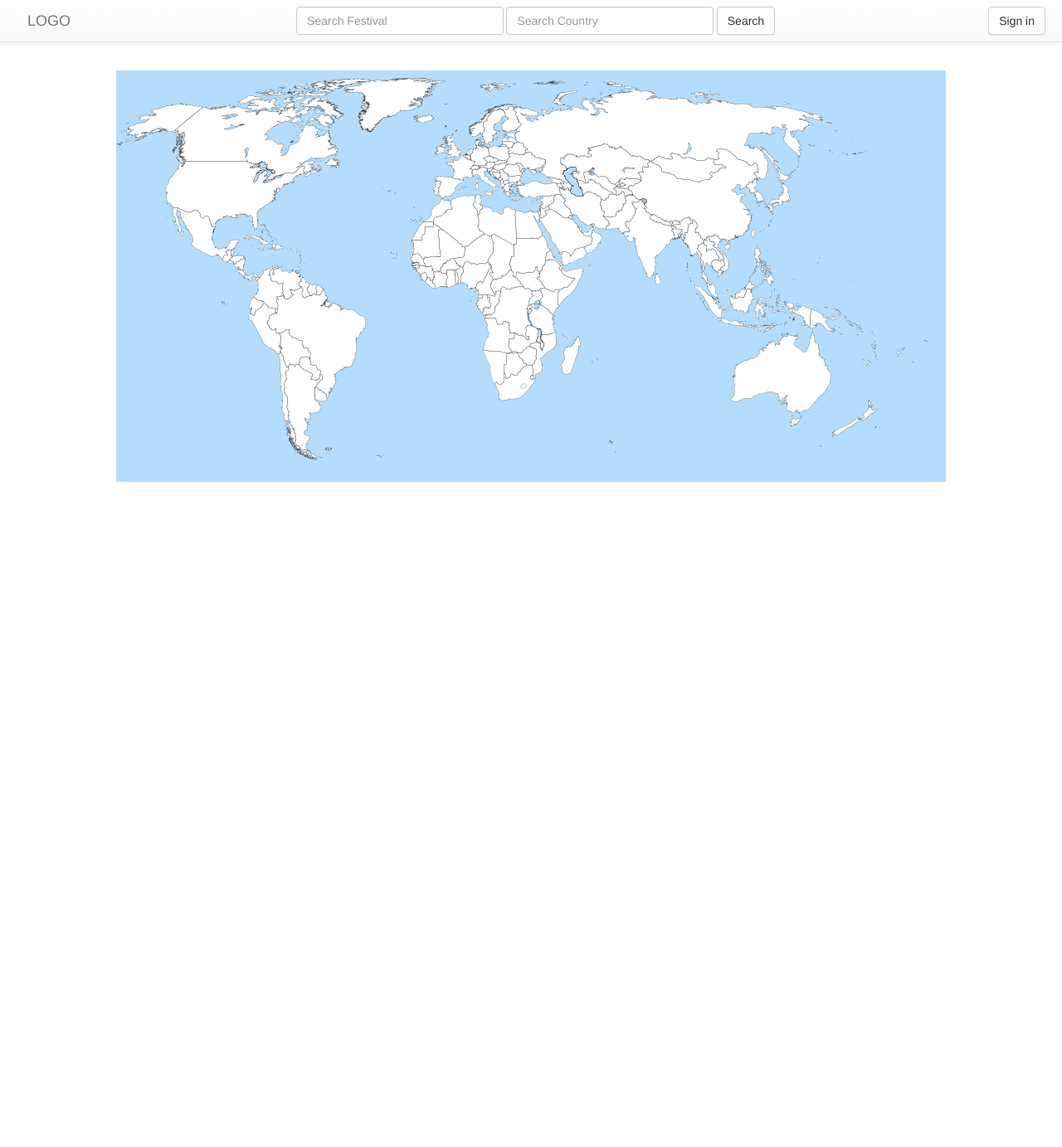
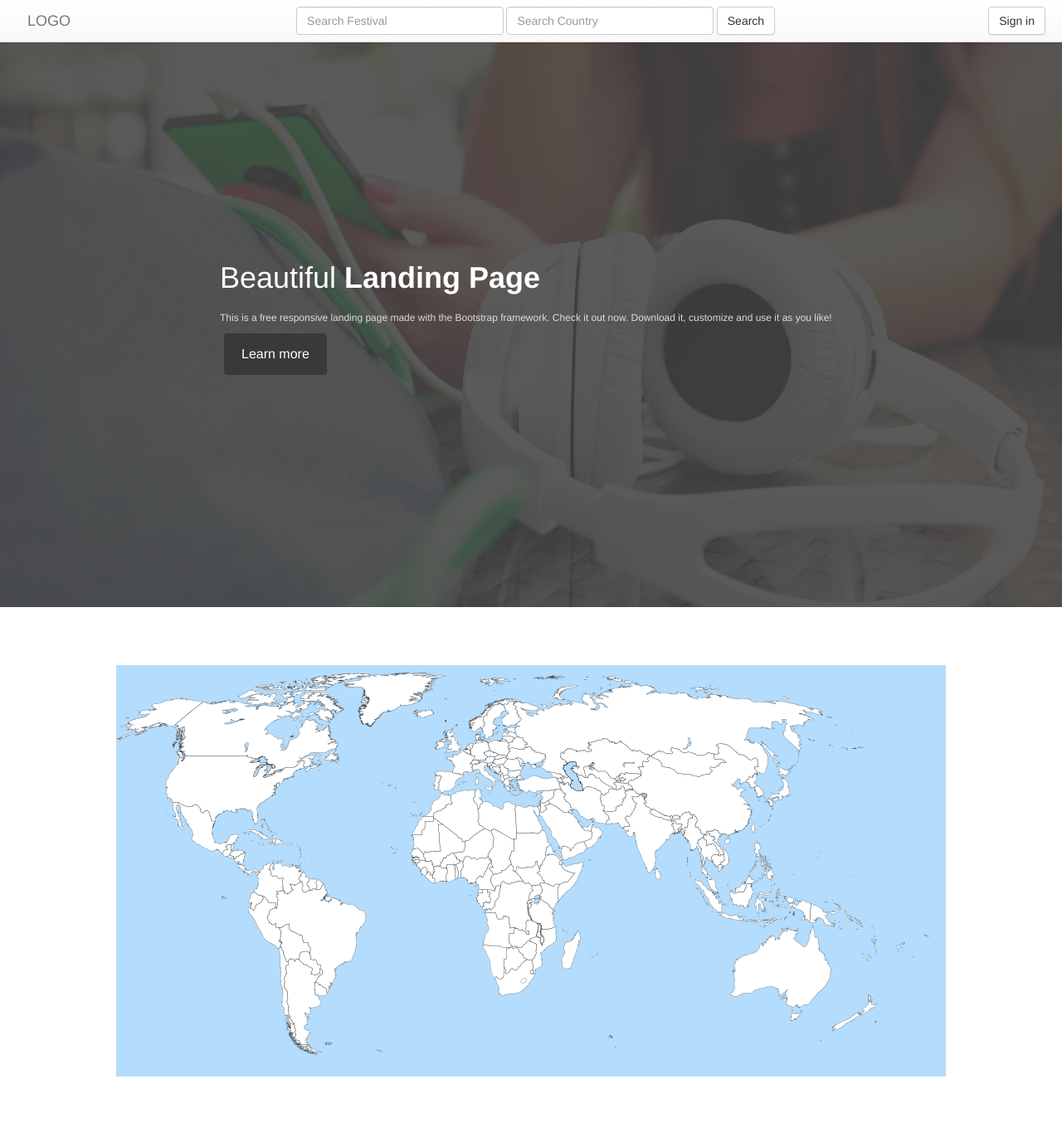
Before and after one commit to JuliaHsu/Instival, a Django app: page /index/ in a window 1280 px wide. Shown: the whole page at 83% size. Before the commit the page ends 581 px from the top, so only its background shows below. Run offline with Django 3.2, Linux system fonts and the light colour scheme; data that the repository does not hold is empty; some libraries are stand-ins or nearby versions.

Commit message:
correct the album data

```diff
--- a/instival_app/Template/index.html
+++ b/instival_app/Template/index.html
@@ -21,6 +21,7 @@
     <link href="{% static 'css/style_login.css' %}" rel="stylesheet">
     <link href="{% static 'css/iframe.css' %}" rel="stylesheet">
     <link href="{% static 'css/jquery.qtip.min.css' %}" rel="stylesheet">
+    <link href="{% static 'css/style.css' %}" rel="stylesheet">
 </head>
 
 <body>
@@ -63,49 +64,77 @@
 	</nav>
 	<!--Navbar-->
 
+	<!-- Top picture -->
+        <div class="top-content">
 
+            <div class="inner-bg">
+                <div class="container">
+
+                    <div class="row">
+                        <div class="col-sm-8 col-sm-offset-2 text">
+                            <h1 class="wow fadeInLeftBig">Beautiful <strong>Landing Page</strong></h1>
+                            <div class="description wow fadeInLeftBig">
+                            	<p>
+	                            	This is a free responsive landing page made with the Bootstrap framework.
+	                            	Check it out now. Download it, customize and use it as you like!
+                            	</p>
+                            </div>
+                            <div class="top-big-link wow fadeInUp">
+                            	<a class="btn btn-link-2 scroll-link" href="#features">Learn more</a>
+                            </div>
+                        </div>
+                    </div>
+
+                </div>
+            </div>
+
+        </div>
+        <!--Top Picture-->
+	<section id ="map_img">
 	    <div class="map_div">
     	    <img src="{% static 'img/map2.png' %}" id="world_map" usemap="#statesMap" hidefocus="true" >
 
             <map name="statesMap" id="statesMap">
-            <area shape="poly" coords="71,40,104,45,103,47,71,75,30,75,32,80,16,75,15,69,38,59,27,60,30,58,28,56,48,53,43,48,44,46,72,71,23,76,157,109,168,114,161,117,175,117,177,121,165,135,170,133,181,121,182,122,177,135,178,136,228,116,193,145,171,190,169,191,165,190,161,175,116,189,111,175,104,177,98,168,76,111,79,111,78,116" href="#" alt="USA" title="USA"/>
+                <area shape="poly" coords="71,40,104,45,103,47,71,75,30,75,32,80,16,75,15,69,38,59,27,60,30,58,28,56,48,53,43,48,44,46,72,71,23,76,157,109,168,114,161,117,175,117,177,121,165,135,170,133,181,121,182,122,177,135,178,136,228,116,193,145,171,190,169,191,165,190,161,175,116,189,111,175,104,177,98,168,76,111,79,111,78,116" href="#map_img" alt="USA" title="USA"/>
 
-<area shape="poly" coords="68,166,113,177,122,215,148,204,128,227,79,181,75,170,74,168,73,169,79,196,133,218" href="#" alt="Mexico" title="Mexico"/>
+                <area shape="poly" coords="68,166,113,177,122,215,148,204,128,227,79,181,75,170,74,168,73,169,79,196,133,218" href="#map_img" alt="Mexico" title="Mexico"/>
 
-<area shape="poly" coords="134,217,140,226,129,231,129,223,133,218" href="#" alt="Guatemala" title="Guatemala"/>
+                <area shape="poly" coords="134,217,140,226,129,231,129,223,133,218" href="#map_img" alt="Guatemala" title="Guatemala"/>
 
-<area shape="poly" coords="142,223,155,228,143,233,138,229,139,224" href="#" alt="Honduras" title="Honduras"/>
+                <area shape="poly" coords="142,223,155,228,143,233,138,229,139,224" href="#map_img" alt="Honduras" title="Honduras"/>
 
-<area shape="poly" coords="154,227,153,241,144,233" href="#" alt="Nicaragua" title="Nicaragua"/>
+                <area shape="poly" coords="154,227,153,241,144,233" href="#map_img" alt="Nicaragua" title="Nicaragua"/>
 
-<area shape="poly" coords="147,240,154,243,156,249,153,247" href="#" alt="CostaRica" title="CostaRica"/>
+                <area shape="poly" coords="147,240,154,243,156,249,153,247" href="#map_img" alt="CostaRica" title="CostaRica"/>
 
-<area shape="poly" coords="163,245,171,246,172,251,169,254,155,246" href="#" alt="Panama" title="Panama"/>
+                <area shape="poly" coords="163,245,171,246,172,251,169,254,155,246" href="#map_img" alt="Panama" title="Panama"/>
 
-<area shape="poly" coords="353,9,386,13,371,34,358,35,368,40,368,42,304,70,297,27,280,26,286,23,287,23,277,20,374,14,355,37,360,39,354,41,354,42,362,40" href="#" alt="Greenland" title="Greenland"/>
+                <area shape="poly" coords="353,9,386,13,371,34,358,35,368,40,368,42,304,70,297,27,280,26,286,23,287,23,277,20,374,14,355,37,360,39,354,41,354,42,362,40" href="#map_img" alt="Greenland" title="Greenland"/>
 
-<area shape="poly" coords="287,9,305,11,305,12,237,20,240,15,248,13,259,20,255,18,255,17,274,14,270,10,179,25,185,25,191,29,189,30,230,25,253,29,252,31,228,29,199,26,202,27,199,30,158,30,193,36,193,42,158,43,162,39,148,38,148,37,221,31,226,34,223,34,213,37,206,32,209,34,211,38,201,40,200,35,232,32,233,33,235,38,243,33,272,54,268,58,243,41,232,44,227,54,179,76,180,77,201,102,201,101,226,66,244,72,244,77,254,74,266,101,181,131,191,125,77,103,82,74,75,72,72,72,209,45,207,40,215,39,214,45,219,48,217,49,226,43,222,41,225,36,169,34,165,35,232,36,232,41,233,36,225,40,167,42,170,42,141,52,128,54,128,55,133,55,132,58,147,53,205,55,194,61,148,65,143,68,153,66,140,66,139,68,136,71,134,69,131,70,180,83,260,92,157,94,157,100,157,103,256,94" href="#" alt="Canada" title="Canada"/>
+                <area shape="poly" coords="287,9,305,11,305,12,237,20,240,15,248,13,259,20,255,18,255,17,274,14,270,10,179,25,185,25,191,29,189,30,230,25,253,29,252,31,228,29,199,26,202,27,199,30,158,30,193,36,193,42,158,43,162,39,148,38,148,37,221,31,226,34,223,34,213,37,206,32,209,34,211,38,201,40,200,35,232,32,233,33,235,38,243,33,272,54,268,58,243,41,232,44,227,54,179,76,180,77,201,102,201,101,226,66,244,72,244,77,254,74,266,101,181,131,191,125,77,103,82,74,75,72,72,72,209,45,207,40,215,39,214,45,219,48,217,49,226,43,222,41,225,36,169,34,165,35,232,36,232,41,233,36,225,40,167,42,170,42,141,52,128,54,128,55,133,55,132,58,147,53,205,55,194,61,148,65,143,68,153,66,140,66,139,68,136,71,134,69,131,70,180,83,260,92,157,94,157,100,157,103,256,94" href="#map_img" alt="Canada" title="Canada"/>
 
-<area shape="poly" coords="671,99,734,116,646,110,650,107,671,106" href="#" alt="Mongolia" title="Mongolia"/>
+                <area shape="poly" coords="671,99,734,116,646,110,650,107,671,106" href="#map_img" alt="Mongolia" title="Mongolia"/>
 
-<area shape="poly" coords="726,94,772,113,774,116,756,141,748,137,742,143,758,150,753,158,709,204,697,193,699,187,637,170,640,155,618,144,643,110,717,130,717,122,735,116,732,116,720,114,770,123" href="#" alt="China" title="China"/>
+                <area shape="poly" coords="726,94,772,113,774,116,756,141,748,137,742,143,758,150,753,158,709,204,697,193,699,187,637,170,640,155,618,144,643,110,717,130,717,122,735,116,732,116,720,114,770,123" href="#map_img" alt="China" title="China"/>
 
-<area shape="poly" coords="768,191,768,201,765,200" href="#" alt="Taiwan" title="Taiwan"/>
+                <area shape="poly" coords="768,191,768,201,765,200" href="#map_img" alt="Taiwan" title="Taiwan"/>
 
-<area shape="poly" coords="770,131,772,146,767,148,763,146,760,139" href="#" alt="NorthKorea" title="NorthKorea"/>
+                <area shape="poly" coords="770,131,772,146,767,148,763,146,760,139" href="#map_img" alt="NorthKorea" title="NorthKorea"/>
 
-<area shape="poly" coords="771,145,781,158,774,159,773,158" href="#" alt="SouthKorea" title="SouthKorea"/>
+                <area shape="poly" coords="771,145,781,158,774,159,773,158" href="#map_img" alt="SouthKorea" title="SouthKorea"/>
 
-<area shape="poly" coords="798,122,811,129,802,136,802,137,812,155,812,156,791,170,787,169,787,161,804,150,797,161,800,163,795,164" href="#" alt="Japan" title="Japan"/>
+                <area shape="poly" coords="798,122,811,129,802,136,802,137,812,155,812,156,791,170,787,169,787,161,804,150,797,161,800,163,795,164" href="#map_img" alt="Japan" title="Japan"/>
 
-<area shape="poly" coords="771,214,774,231,769,227,780,232,785,236,790,258,786,259,779,245,778,239,767,244" href="#" alt="Philippines" title="Philippines"/>
+                <area shape="poly" coords="771,214,774,231,769,227,780,232,785,236,790,258,786,259,779,245,778,239,767,244" href="#map_img" alt="Philippines" title="Philippines"/>
 
-<area shape="poly" coords="839,316,808,409,809,391,799,398,741,397,746,355,791,327,797,330,822,322,818,332,831,338,831,339,815,419,824,419,825,420,817,429,815,429" href="#" alt="Australia" title="Australia"/>
+                <area shape="poly" coords="839,316,808,409,809,391,799,398,741,397,746,355,791,327,797,330,822,322,818,332,831,338,831,339,815,419,824,419,825,420,817,429,815,429" href="#map_img" alt="Australia" title="Australia"/>
 
-<area shape="poly" coords="621,22,648,29,639,35,849,54,849,59,828,54,823,58,839,65,812,74,815,77,825,101,823,103,805,65,790,68,790,77,762,78,757,90,782,131,770,127,772,112,727,96,723,96,725,107,669,99,670,106,590,88,570,93,573,103,572,104,535,109,543,136,512,124,518,107,482,81,488,64,507,50,508,53,506,55,487,51,499,61,509,59,508,53,565,47,566,46,561,39,564,35,571,36,579,50,572,53,583,51,574,39,590,37,586,34,585,40,567,46,585,46,589,50,590,50,501,60,484,73,690,89,690,92,683,100,687,100,544,101,547,101" href="#" alt="Rusia" title="Rusia"/>
+                <area shape="poly" coords="621,22,648,29,639,35,849,54,849,59,828,54,823,58,839,65,812,74,815,77,825,101,823,103,805,65,790,68,790,77,762,78,757,90,782,131,770,127,772,112,727,96,723,96,725,107,669,99,670,106,590,88,570,93,573,103,572,104,535,109,543,136,512,124,518,107,482,81,488,64,507,50,508,53,506,55,487,51,499,61,509,59,508,53,565,47,566,46,561,39,564,35,571,36,579,50,572,53,583,51,574,39,590,37,586,34,585,40,567,46,585,46,589,50,590,50,501,60,484,73,690,89,690,92,683,100,687,100,544,101,547,101" href="#map_img" alt="Rusia" title="Rusia"/>
             </map>
 
 	    </div>
+	</section>
+
 
 
    {% for country in countries %}
@@ -171,12 +200,16 @@
     <script src="{% static 'bootstrap/js/bootstrap.min.js' %}"></script>
 
     <!-- Instant photos pop up -->
-    <script src="{% static 'js/index_instant.js' %}"></script>
 
-    <script type="" src="{% static 'js/jquery.rwdImageMaps.min.js' %}"></script>
+
+    <script src="{% static 'js/jquery.rwdImageMaps.min.js' %}"></script>
     <script src="{% static 'js/jquery.qtip.min.js' %}"></script>
+    <script src="{% static 'js/jquery.backstretch.js' %}"></script>
+
     <script>
+
     $(document).ready(function() {
+        $('.top-content').backstretch("{% static 'img/1.jpg' %}");
         $('body').on('click', '#btn_sign', function() {
             $('#sign_full').addClass('animated zoomIn');
             document.getElementById("sign_full").style.width = "800px";
@@ -190,6 +223,7 @@
 
             // hide scroll
         });
+
 
 
 
@@ -232,6 +266,7 @@
     })
     </script>
 
+
 </body>
 
 </html>
--- a/instival_app/static/css/style_index.css
+++ b/instival_app/static/css/style_index.css
@@ -2,9 +2,11 @@
 html,
 body {
   height: 100%;
+
+}
+#map_img{
   padding-top:70px;
 }
-
 .carousel,
 .item,
 .active {
@@ -14,6 +16,48 @@ body {
 .carousel-inner {
   height: 100%;
 }
+
+/***** Top content *****/
+
+.inner-bg {
+    padding: 280px 0;
+}
+
+.top-content .text {
+	color: #fff;
+}
+
+.top-content .text h1 { color: #fff; }
+
+.top-content .description {
+	margin: 20px 0 10px 0;
+}
+
+.top-content .description p { opacity: 0.8; }
+
+.top-content .top-big-link {
+	margin-top: 35px;
+	margin:auto;
+}
+
+.btn-link-2 {
+	display: inline-block;
+	height: 50px;
+	margin: 0 5px;
+	padding: 16px 20px 0 20px;
+	background: #444;
+	background: rgba(0, 0, 0, 0.3);
+	font-size: 16px;
+    font-weight: 300;
+    line-height: 16px;
+    color: #fff;
+    -moz-border-radius: 4px; -webkit-border-radius: 4px; border-radius: 4px;
+}
+.btn-link-2:hover, .btn-link-2:focus,
+.btn-link-2:active, .btn-link-2:active:focus { outline: 0; opacity: 0.6; background: rgba(0, 0, 0, 0.3); color: #fff; }
+
+
+
 
 /* Background images are set within the HTML using inline CSS, not here */
 .fill {
--- a/instival_database/index_url.py
+++ b/instival_database/index_url.py
@@ -6,7 +6,7 @@ urlpatterns = patterns('',
   url(r'^login',views.showLogin),
   url(r'^profile',views.showPersonal),
   url(r'^calendar',views.showCalendar),
-  url(r'^festival/(?P<pk>[0-9]+)/$', views.festival_each_post_gallery),
+  url(r'^festival/(?P<pk>\w+)/$', views.festival_each_post_gallery),
   url(r'^post/(?P<pk>[0-9]+)/$',views.post_detail),
   url(r'^(?P<name>\w+)/(?P<pk>[0-9]+)/$',views.country_each_festival_album),
 
--- a/instival_database/views.py
+++ b/instival_database/views.py
@@ -30,7 +30,7 @@ def showHomePage(request):
     return render(request,'index.html',context)
 
 
-    return render(request,'index.html',{'festivals':festivals})
+
 
 def showLogin(request):
     return render(request,'login.html',{})
@@ -44,7 +44,7 @@ def showCalendar(request):
 
 def festival_each_post_gallery(request,pk):
     festival=Festival.objects.get(pk=pk)
-    posts=Post.objects.filter(festival_id=pk).order_by('-date')
+    posts=Post.objects.filter(festival_id__festival=pk).order_by('-date')
     content ={
         'posts': posts,
         'festival':festival,
@@ -129,7 +129,7 @@ def createAccount(request):
 def country_each_festival_album(request,name,pk):
     festival=Festival_Country.objects.get(pk=pk)
 
-    posts=Post.objects.filter(Q(festival_id=pk) & Q(location__name=name))
+    posts=Post.objects.filter(Q(festival_id=pk))
 
     content ={
         'posts': posts,
```
Also changed, not shown: instival_app/static/js/scripsts.js (added, +64 -0 lines), instival_app/static/img/1.jpg (added), instival_app/static/js/jquery.backstretch.js (added). Lines whose indentation alone changed are shown as unchanged.
